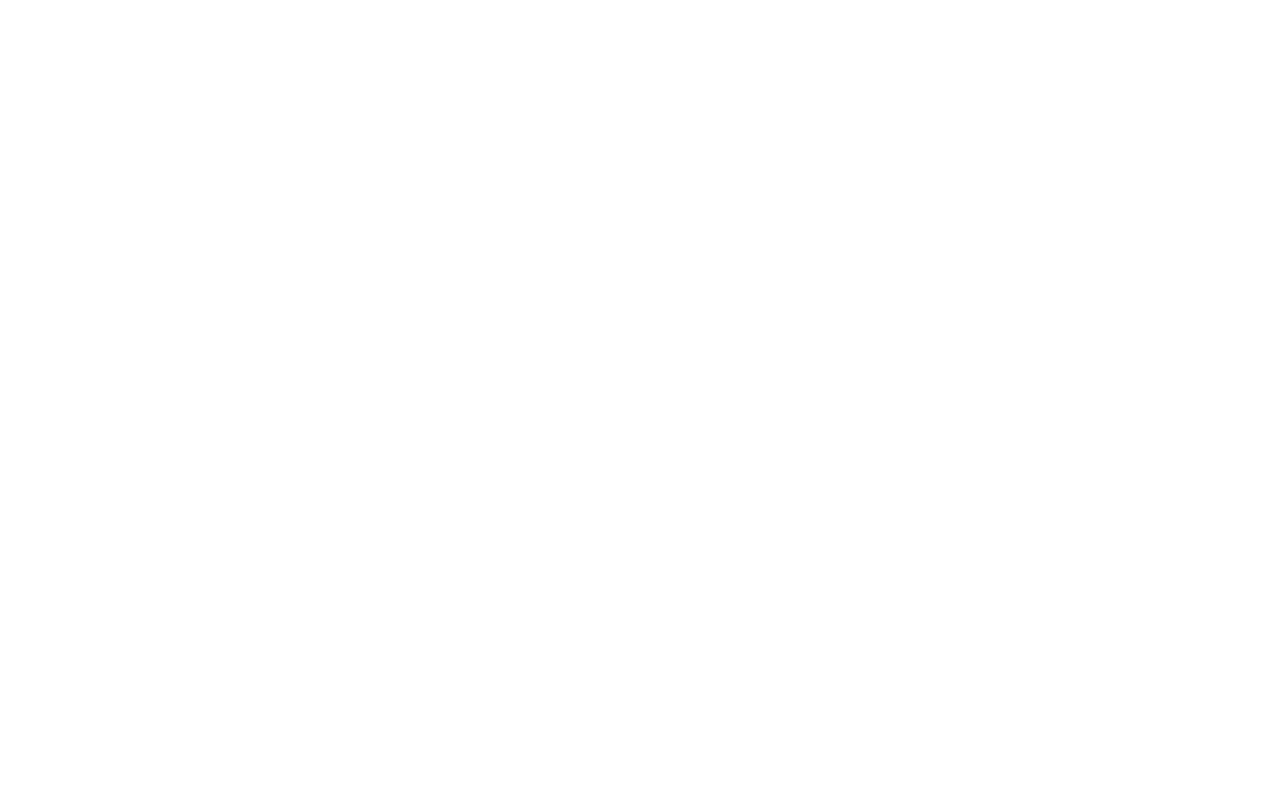
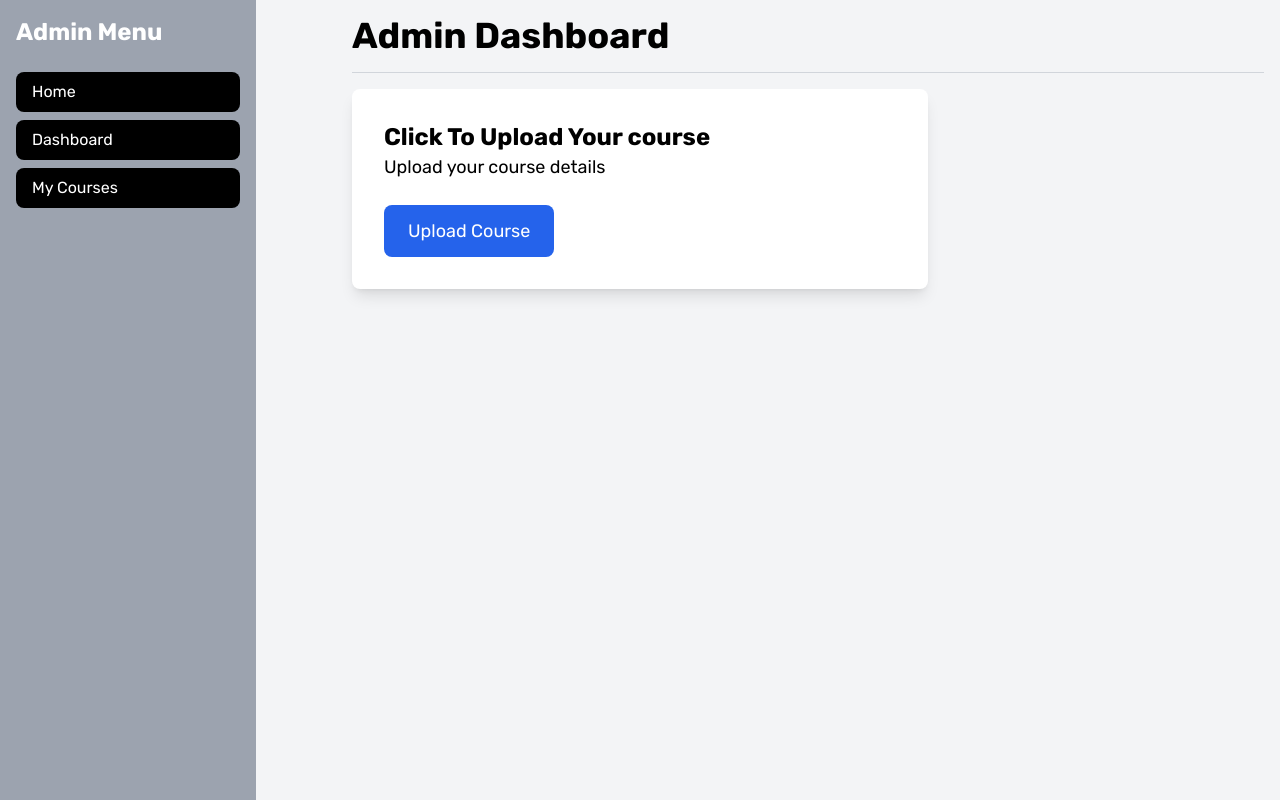
Before and after one commit to HimanshuGolyan01/CourseSellingWebsite, a React (Vite) app in the folder Frontend/: page /AdminHome in a window 1280 px wide. Before the commit this address had no page. Built offline with nearby package versions, Linux system fonts and the light colour scheme.

Commit message:
UserHome and AdminHome Page

```diff
--- a/Frontend/src/App.jsx
+++ b/Frontend/src/App.jsx
@@ -4,7 +4,8 @@
 import Signupadmin from "./Pages/Signupadmin";
 import Signupuser from "./Pages/Signupuser";
 import Signinuser from "./Pages/Signinuser";
-import Home from "./Pages/Home";
+import AdminHome from "./Pages/AdminHome";
+import UserHome from "./Pages/UserHome";
 import { BrowserRouter as Router, Route, Routes } from 'react-router-dom';
 
 function App() {
@@ -16,7 +17,8 @@
         <Route path='/signupadmin' element={<Signupadmin/>} />
         <Route path='/signupuser' element={<Signupuser/>} />
         <Route path='/signinuser' element={<Signinuser/>} />
-        <Route path='/Home' element={<Home/>} />
+        <Route path='/AdminHome' element={<AdminHome/>} />
+        <Route path='/UserHome' element={<UserHome/>} />
       </Routes>
     </Router>
   );
--- /dev/null
+++ b/Frontend/src/Components/UploadCard.jsx
@@ -0,0 +1,18 @@
+import React from 'react';
+
+const UploadCard = ({ title, description, onUpload }) => {
+  return (
+    <div className="bg-white shadow-lg rounded-lg p-8 w-full max-w-xl hover:shadow-xl transition-shadow duration-300">
+      <h2 className="text-2xl font-bold mb-">{title}</h2>
+      <p className="mb-6 text-lg">{description}</p>
+      <button
+        onClick={onUpload}
+        className="bg-blue-600 text-white hover:bg-blue-500 rounded-lg px-6 py-3 text-lg"
+      >
+        Upload Course
+      </button>
+    </div>
+  );
+};
+
+export default UploadCard;
--- /dev/null
+++ b/Frontend/src/Pages/AdminHome.jsx
@@ -0,0 +1,40 @@
+import React from 'react';
+import UploadCard from '../Components/UploadCard';
+
+const AdminHome = () => {
+  return (
+    <div className="flex h-screen bg-gray-100 font-rubik">
+
+      <div className="w-64 bg-gray-400 text-white flex flex-col p-4">
+        <h2 className="text-2xl font-bold mb-6">Admin Menu</h2>
+        <button className="w-full text-left px-4 py-2 mb-2 bg-black hover:bg-gray-600 rounded-lg">
+          Home
+        </button>
+        <button className="w-full text-left px-4 py-2 mb-2 bg-black hover:bg-gray-600 rounded-lg">
+          Dashboard
+        </button>
+        <button className="w-full text-left px-4 py-2 bg-black hover:bg-gray-600 rounded-lg">
+          My Courses
+        </button>
+      </div>
+
+
+      <div className="flex-1 flex flex-col p-4 ml-[5rem] font-rubik">
+        <h1 className="text-4xl font-bold mb-4">Admin Dashboard</h1>
+        <hr className="border-t border-gray-300 w-full mb-4" />
+        <div className="flex flex-wrap -mx-4 justify-start">
+     </div>
+
+        <div>
+       <UploadCard
+       title={"Click To Upload Your course"}
+       description={"Upload your course details"}
+    //    onUpload={handleUploadClick}
+       />
+        </div>
+      </div>
+    </div>
+  );
+};
+
+export default AdminHome;
--- a/Frontend/src/Pages/Home.jsx
+++ /dev/null
@@ -1,13 +0,0 @@
-import React from 'react'
-
-const Home = () => {
-  return (
-    <div>
-      <div>
-        <h1 className='font-rubik text-left'>Home</h1>
-      </div>
-    </div>
-  )
-}
-
-export default Home
--- /dev/null
+++ b/Frontend/src/Pages/UserHome.jsx
@@ -0,0 +1,64 @@
+import React from 'react';
+
+const UserHome = () => {
+//   const handleBrowseClick = () => {
+
+//     console.log('Browse clicked');
+//   };
+
+//   const handlePurchasesClick = () => {
+
+//     console.log('Purchases clicked');
+//   };
+
+//   const handleSettingsClick = () => {
+
+//     console.log('Settings clicked');
+//   };
+
+  return (
+    <div className="flex h-screen bg-gray-100 font-rubik">
+
+      <div className="w-64 bg-gray-400 text-white flex flex-col p-4">
+        <h2 className="text-2xl font-bold mb-6">User Menu</h2>
+        <button
+        //   onClick={handleBrowseClick}
+          className="w-full text-left px-4 py-2 mb-2 bg-black hover:bg-gray-600 rounded-lg"
+        >
+          Browse
+        </button>
+        <button
+        //   onClick={handlePurchasesClick}
+          className="w-full text-left px-4 py-2 mb-2 bg-black hover:bg-gray-600 rounded-lg"
+        >
+          Purchases
+        </button>
+        <button
+        //   onClick={handleSettingsClick}
+          className="w-full text-left px-4 py-2 bg-black hover:bg-gray-600 rounded-lg"
+        >
+          Settings
+        </button>
+      </div>
+
+
+      <div className="flex-1 flex flex-col p-4 ml-[5rem]">
+        <h1 className="text-4xl font-bold mb-4">User Dashboard</h1>
+        <hr className="border-t border-gray-300 w-full mb-4" />
+
+
+        <div className="flex flex-wrap -mx-4 justify-start">
+          <div className="px-4">
+
+            <div className="bg-white shadow-lg rounded-lg p-6 w-full max-w-xl hover:shadow-xl transition-shadow duration-300">
+              <h2 className="text-2xl font-bold mb-4">Welcome to Your Dashboard!</h2>
+              <p className="mb-6 text-lg">Here you can browse courses, view your purchases, and manage your settings.</p>
+            </div>
+          </div>
+        </div>
+      </div>
+    </div>
+  );
+};
+
+export default UserHome;
```
